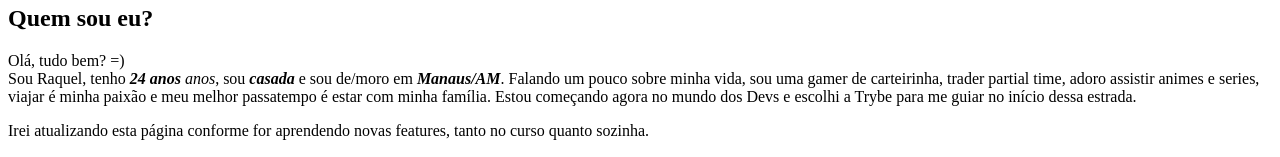
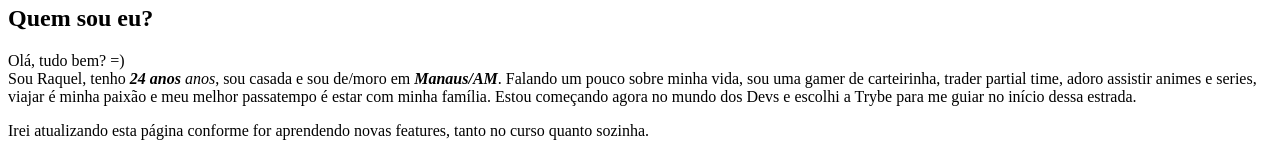
Before and after one commit to rach-vp/rach-vp.github.io, a plain HTML site: page index.html in a window 1280 px wide. Shown: the part 536-693 px from the top of the page. Drawn offline with Linux system fonts and the light colour scheme.

Commit message:
Corrige a ênfase em algumas partes do texto

```diff
--- a/index.html
+++ b/index.html
@@ -21,7 +21,7 @@
         <h2 id="quem">Quem sou eu?</h2>
         <p>
             Olá, tudo bem? =)<br>
-            Sou Raquel, tenho <em><strong>24 anos</strong> anos</em>, sou <em><strong>casada</strong></em> e sou de/moro em
+            Sou Raquel, tenho <em><strong>24 anos</strong> anos</em>, sou casada e sou de/moro em
             <em><strong>Manaus/AM</strong></em>.
             Falando um pouco sobre minha vida, sou uma gamer de carteirinha, trader partial time, adoro assistir animes e series,
             viajar é minha paixão e meu melhor passatempo é estar com minha família.
```
